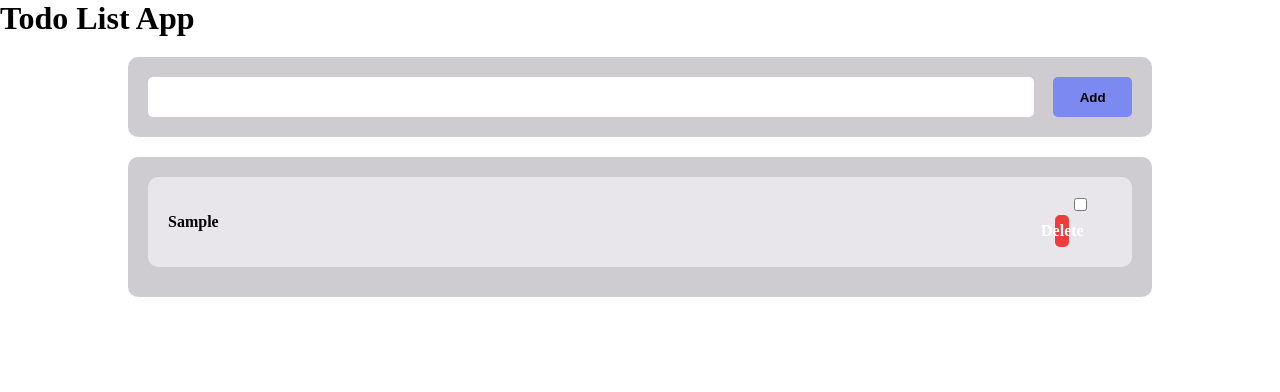
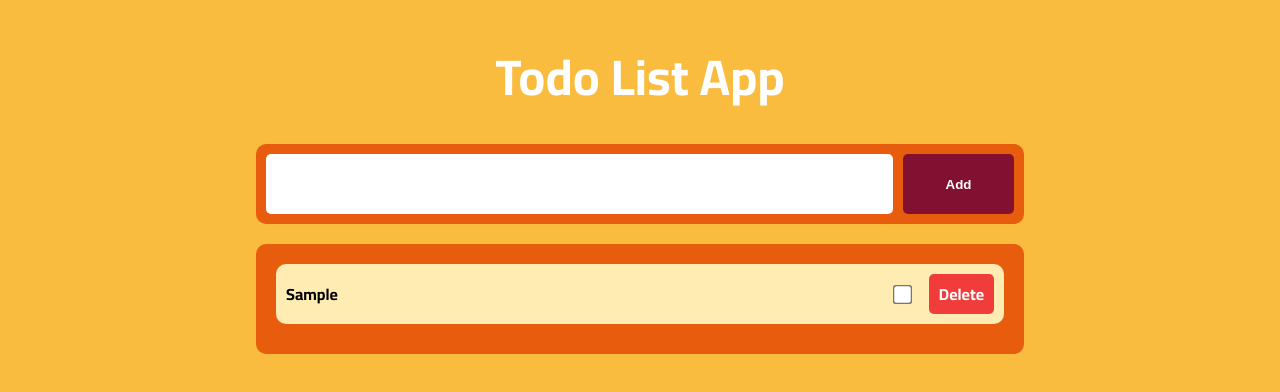
Before and after one commit to Abuhatabweb/todo, a plain HTML site: page index.html in a window 1280 px wide. Both pictures are taken after typing "Sample" into the empty fields and a click on the button "Add". Drawn offline with Linux system fonts and the light colour scheme.

Commit message:
Update style.css

```diff
--- a/style.css
+++ b/style.css
@@ -4,94 +4,119 @@
     margin: 0;
 }
 
+body{
+    background-color: #FABC3F;
+    font-family: cairo;
+}
+
+h1{
+    text-align: center;
+    margin: 30px 0px 5px;
+    color: white;
+    font-size: 50px;
+}
+
 .text-container{
-    width: 80%;
+    width: 60%;
     height: 80px;
     margin: auto;
-    padding: 20px;
+    padding: 10px;
     margin-top: 20px;
     display: flex;
     border-radius: 10px;
     align-items: center;
     justify-content: space-between;
-    background-color: #cfccd1;
+    background-color: #E85C0D;
 }
 
 input{
 border: none;
 border-radius: 5px;
 height: 100%;
-width: 90%;
+width: 85%;
+margin-right: 10px;
 padding: 10px;
 font-size: large;
 }
 
 button{
-    width: 8%;
+    width: 15%;
+    padding: 10px;
     height: 100%;
     border: none;
     border-radius: 5px;
     font-weight: bold;
     cursor: pointer;
-    background-color: #697bf8d1;
+    background-color: #821131;
+    color: white;
 }
 
 
 
 .task-div{
-    width: 80%;
+    width: 60%;
     margin: auto;
+    margin-bottom: 50px;
     padding: 20px;
     margin-top: 20px;
     border-radius: 10px;
-    background-color: #cfccd1;
+    background-color: #E85C0D;
 }
 
 .task{
     width: 100%;
     margin: auto;
-    padding: 20px;
+    padding: 10px;
     margin-bottom: 10px;
     font-weight: bold;
     display: flex;
-    flex-wrap: wrap;
     border-radius: 10px;
     align-items: center;
     justify-content: space-between;
-    background-color: #e8e6eb;
+    background-color: #FEECB3;
 }
 
 .del{
-    width: 10%;
     color: white;
     display: flex;
     align-items: center;
     justify-content: center;
-    padding: 7px;
+    padding: 5px 10px;
+    margin-left: 10px;
     cursor: pointer;
     border-radius: 5px;
     background-color: rgb(241, 60, 60);
 }
 
-.task.active{
-    opacity: 30%;
+input[type = "checkbox"]{
+    transform: scale(1.5);
 }
-.task.active p{
-    text-decoration: line-through;
+
+.div2{
+    display: flex;
+    align-items: center;
 }
 
 p{
     width: 75%;
+    cursor: default;
     overflow-wrap: anywhere;
 }
 
 @media (max-width: 767px) {
-    .del{
-        width: 20%;
-        font-size: small;
+    .task-div{
+        width: 80%;
+    }
+    .text-container{
+        width: 80%;
+    }
+    h1{
+        font-size: 40px;
     }
     button{
-        width: 30%;
-        margin-left: 10px;
+        width: 20%;
+    }
+    .p-text{
+        width: 60%;
     }
 }
```
